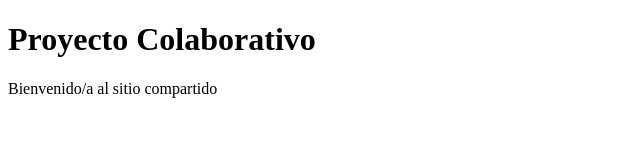
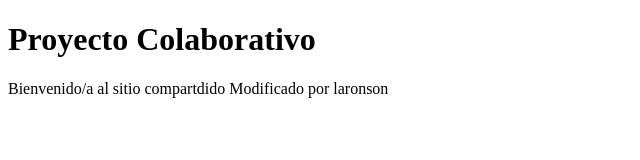
Before and after one commit to devops-ieserh/colaborativo, a plain HTML site: page index.html in a window 1280 px wide. Shown: the whole page, without its empty margins (0-640 px from the left). Drawn offline with Linux system fonts and the light colour scheme.

Commit message:
Segundo commit.html

```diff
--- a/index.html
+++ b/index.html
@@ -2,6 +2,7 @@
 <html>
   <body>
     <h1>Proyecto Colaborativo</h1>
-    <p>Bienvenido/a al sitio compartido</p>
-  </body>
+    <p>Bienvenido/a al sitio compartdido Modificado por laronson</p>
+
+</body>
 </html>
```
